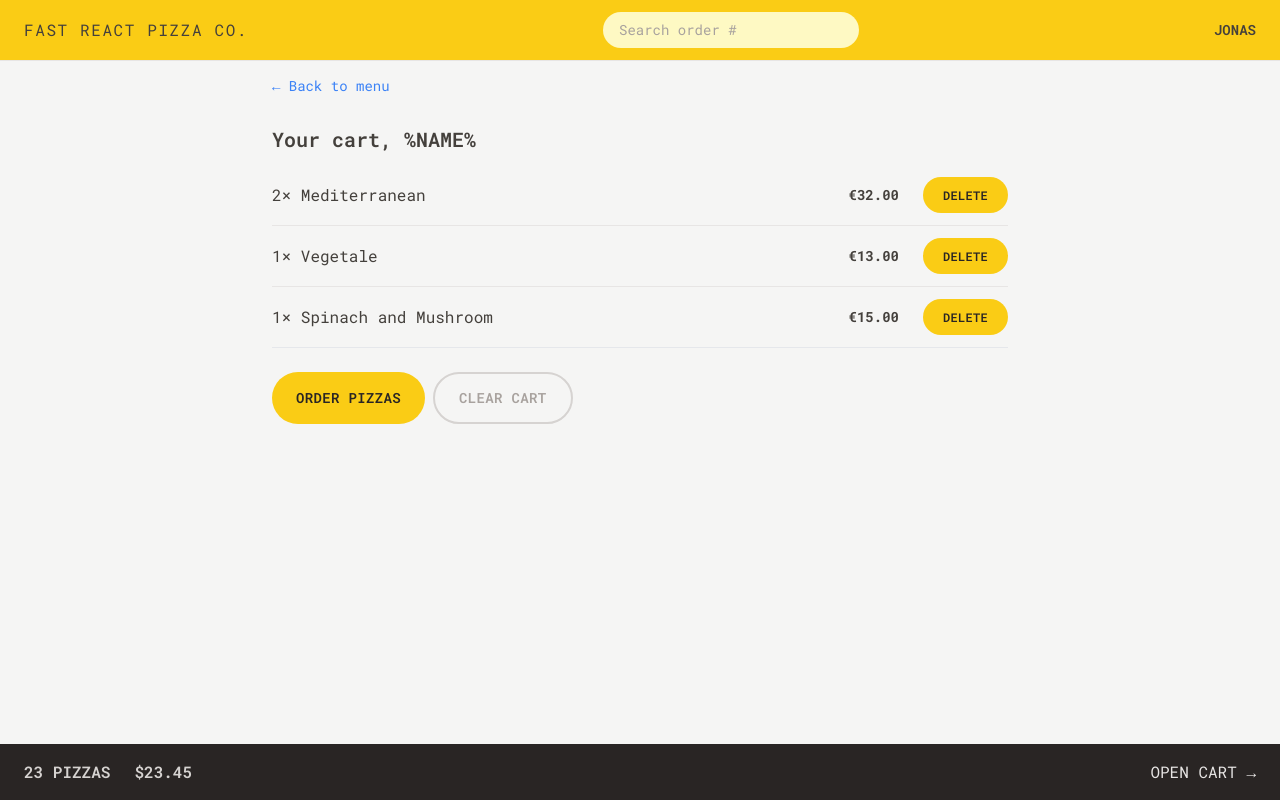
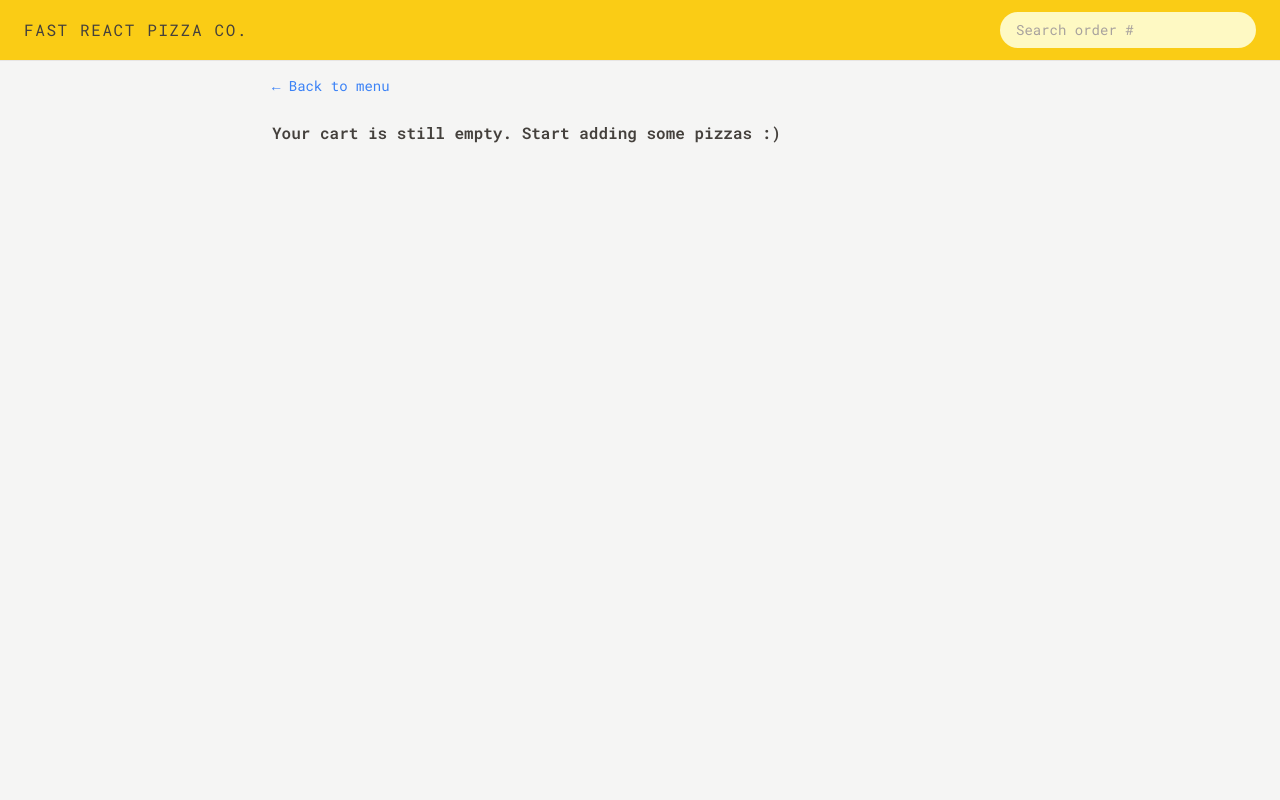
Before and after one commit to SivaSurender/tailwind_protos, a React (Vite) app: page /cart in a window 1280 px wide. Built offline with nearby package versions, Linux system fonts and the light colour scheme.

Commit message:
Added code

```diff
--- a/src/features/cart/Cart.jsx
+++ b/src/features/cart/Cart.jsx
@@ -1,40 +1,27 @@
-import { Link } from 'react-router-dom';
 import LinkButton from '../../ui/LinkButton';
 import Button from '../../ui/Button';
 import CartItem from './CartItem';
-
-const fakeCart = [
-  {
-    pizzaId: 12,
-    name: 'Mediterranean',
-    quantity: 2,
-    unitPrice: 16,
-    totalPrice: 32,
-  },
-  {
-    pizzaId: 6,
-    name: 'Vegetale',
-    quantity: 1,
-    unitPrice: 13,
-    totalPrice: 13,
-  },
-  {
-    pizzaId: 11,
-    name: 'Spinach and Mushroom',
-    quantity: 1,
-    unitPrice: 15,
-    totalPrice: 15,
-  },
-];
+import { useDispatch, useSelector } from 'react-redux';
+import { clearCart } from './cartSlice';
+import EmptyCart from './EmptyCart';
 
 function Cart() {
-  const cart = fakeCart;
+  const cart = useSelector((state) => state.cart.cart);
+  const name = useSelector((state) => state.user.name);
 
+  const dispatch = useDispatch();
+  console.log(cart, 'cart');
+
+  const hanldeClearAll = () => {
+    dispatch(clearCart());
+  };
+
+  if (cart.length <= 0) return <EmptyCart />;
   return (
     <div className="px-4 py-3">
       <LinkButton to="/menu">&larr; Back to menu</LinkButton>
 
-      <h2 className="mt-7 text-xl font-semibold">Your cart, %NAME%</h2>
+      <h2 className="mt-7 text-xl font-semibold">Your cart, {name}</h2>
 
       <ul className="mt-3 divide-y divide-stone-200 border-b">
         {cart.map((item) => (
@@ -47,7 +34,9 @@ function Cart() {
           Order pizzas
         </Button>
 
-        <Button type="secondary">Clear cart</Button>
+        <Button type="secondary" onClick={hanldeClearAll}>
+          Clear cart
+        </Button>
       </div>
     </div>
   );
--- a/src/features/cart/CartItem.jsx
+++ b/src/features/cart/CartItem.jsx
@@ -1,9 +1,16 @@
+import { useDispatch } from 'react-redux';
 import Button from '../../ui/Button';
 import { formatCurrency } from '../../utils/helpers';
+import { deleteItem } from './cartSlice';
 
 function CartItem({ item }) {
   const { pizzaId, name, quantity, totalPrice } = item;
+  const dispatch = useDispatch();
 
+  const handleDelete = () => {
+    console.log(pizzaId, 'pizzaId');
+    dispatch(deleteItem(pizzaId));
+  };
   return (
     <li className="py-3 sm:flex sm:items-center sm:justify-between">
       <p className="mb-1 sm:mb-0">
@@ -11,7 +18,9 @@ function CartItem({ item }) {
       </p>
       <div className="flex items-center justify-between sm:gap-6">
         <p className="text-sm font-bold">{formatCurrency(totalPrice)}</p>
-        <Button type="small">Delete</Button>
+        <Button type="small" onClick={handleDelete}>
+          Delete
+        </Button>
       </div>
     </li>
   );
--- a/src/features/cart/CartOverview.jsx
+++ b/src/features/cart/CartOverview.jsx
@@ -1,11 +1,16 @@
+import { useSelector } from 'react-redux';
 import { Link } from 'react-router-dom';
+import { getPizzaCount, getTotalPrice } from './cartSlice';
 
 function CartOverview() {
+  const totalPizzas = useSelector(getPizzaCount);
+  const totalPrize = useSelector(getTotalPrice);
+  if (!totalPizzas) return null;
   return (
     <div className="flex items-center justify-between bg-stone-800 px-4 py-4 text-sm uppercase text-stone-200 sm:px-6 md:text-base">
       <p className="space-x-4 font-semibold text-stone-300 sm:space-x-6">
-        <span>23 pizzas</span>
-        <span>$23.45</span>
+        <span>{totalPizzas} pizzas</span>
+        <span>${totalPrize}</span>
       </p>
       <Link to="/cart">Open cart &rarr;</Link>
     </div>
--- a/src/features/cart/EmptyCart.jsx
+++ b/src/features/cart/EmptyCart.jsx
@@ -1,11 +1,13 @@
-import { Link } from 'react-router-dom';
+import LinkButton from '../../ui/LinkButton';
 
 function EmptyCart() {
   return (
-    <div>
-      <Link to="/menu">&larr; Back to menu</Link>
+    <div className="px-4 py-3">
+      <LinkButton to="/menu">&larr; Back to menu</LinkButton>
 
-      <p>Your cart is still empty. Start adding some pizzas :)</p>
+      <p className="mt-6 font-semibold">
+        Your cart is still empty. Start adding some pizzas :)
+      </p>
     </div>
   );
 }
--- a/src/features/cart/cartSlice.js
+++ b/src/features/cart/cartSlice.js
@@ -2,13 +2,13 @@ import { createSlice } from '@reduxjs/toolkit';
 
 const initialState = {
   cart: [
-    {
-      pizzaId: 1,
-      name: 'Margherita',
-      unitPrice: 12,
-      quantity: 14,
-      totalPrice: 146,
-    },
+    // {
+    //   pizzaId: 1,
+    //   name: 'Margherita',
+    //   unitPrice: 12,
+    //   quantity: 14,
+    //   totalPrice: 146,
+    // },
   ],
 };
 
@@ -46,4 +46,10 @@ export const {
   clearCart,
 } = cartSlice.actions;
 
+export const getPizzaCount = (state) =>
+  state.cart.cart.reduce((acc, curr) => acc + curr.quantity, 0);
+
+export const getTotalPrice = (state) =>
+  state.cart.cart.reduce((acc, curr) => acc + curr.totalPrice, 0);
+
 export default cartSlice.reducer;
--- a/src/features/user/CreateUser.jsx
+++ b/src/features/user/CreateUser.jsx
@@ -1,11 +1,21 @@
 import { useState } from 'react';
 import Button from '../../ui/Button';
+import { updateName } from './userSlice';
+import { useDispatch } from 'react-redux';
+import { useNavigate } from 'react-router-dom';
 
 function CreateUser() {
   const [username, setUsername] = useState('');
 
+  const dispatch = useDispatch();
+  const navigate = useNavigate();
+
   function handleSubmit(e) {
     e.preventDefault();
+
+    if (!username) return;
+    dispatch(updateName(username));
+    navigate('/menu');
   }
 
   return (
--- a/src/features/user/Username.jsx
+++ b/src/features/user/Username.jsx
@@ -1,5 +1,9 @@
+import { useSelector } from 'react-redux';
+
 function Username() {
-  return <div className="hidden text-sm font-semibold md:block">Jonas</div>;
+  const name = useSelector((state) => state.user.userName);
+  console.log(name, 'name');
+  return <div className="hidden text-sm font-semibold md:block">{name}</div>;
 }
 
 export default Username;
--- a/src/ui/Header.jsx
+++ b/src/ui/Header.jsx
@@ -1,8 +1,10 @@
 import { Link } from 'react-router-dom';
 import SearchOrder from '../features/order/SearchOrder';
 import Username from '../features/user/Username';
+import { useSelector } from 'react-redux';
 
 function Header() {
+  const name = useSelector((state) => state.user.userName);
   return (
     <header className="flex items-center justify-between border-b border-stone-200 bg-yellow-400 px-4 py-3 uppercase sm:px-6">
       <Link to="/" className="tracking-widest">
@@ -10,7 +12,7 @@ function Header() {
       </Link>
 
       <SearchOrder />
-      <Username />
+      {name.length > 0 && <Username />}
     </header>
   );
 }
```
